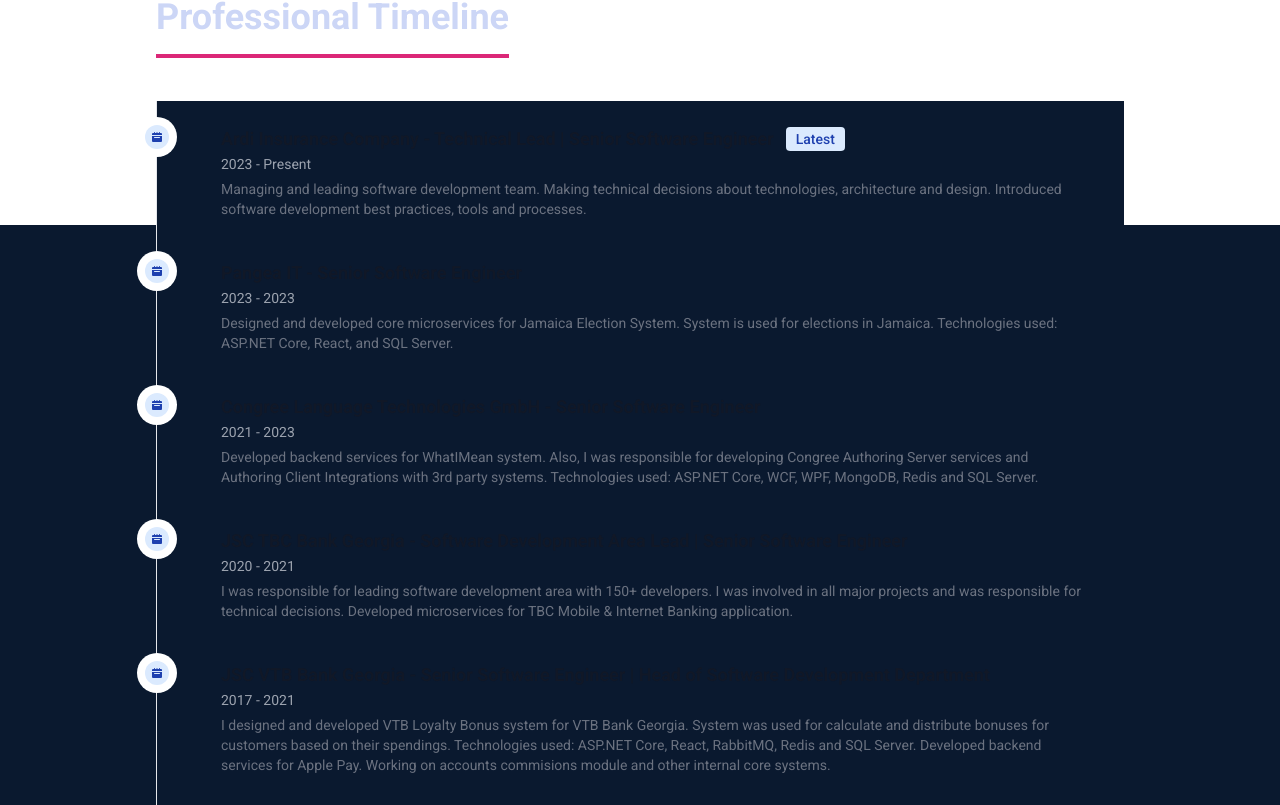
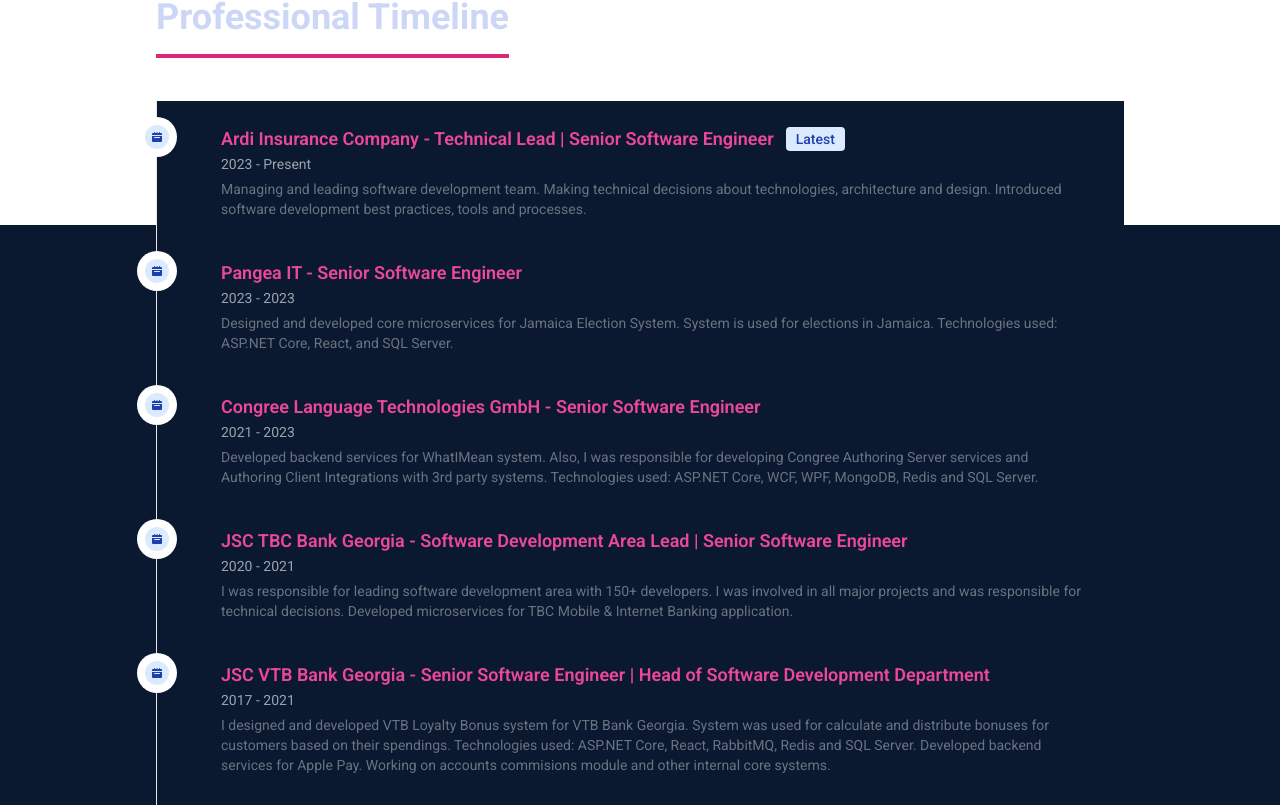
Before and after one commit to geokopa/personal-website, a React (Vite) app: page / in a window 1280 px wide. Shown: the part 1375-2180 px from the top of the page. Built offline with nearby package versions, Linux system fonts and the light colour scheme.

Commit message:
fix colors for experience

```diff
--- a/src/components/pages/Timeline.tsx
+++ b/src/components/pages/Timeline.tsx
@@ -27,7 +27,7 @@
                     <path d="M20 4a2 2 0 0 0-2-2h-2V1a1 1 0 0 0-2 0v1h-3V1a1 1 0 0 0-2 0v1H6V1a1 1 0 0 0-2 0v1H2a2 2 0 0 0-2 2v2h20V4ZM0 18a2 2 0 0 0 2 2h16a2 2 0 0 0 2-2V8H0v10Zm5-8h10a1 1 0 0 1 0 2H5a1 1 0 0 1 0-2Z" />
                   </svg>
                 </span>
-                <h3 className="flex items-center mb-1 text-md sm:text-md md:text-lg font-semibold text-gray-900 dark:text-pink-500">
+                <h3 className="flex items-center mb-1 text-md sm:text-md md:text-lg font-semibold text-pink-500">
                   {client.name} - {client.position}{" "}
                   {client.id === 1 && (
                     <span className="bg-blue-100 text-blue-800 text-xs sm:text-sm font-medium me-2 px-2.5 py-0.5 rounded dark:bg-blue-900 dark:text-blue-300 ms-3">
```
